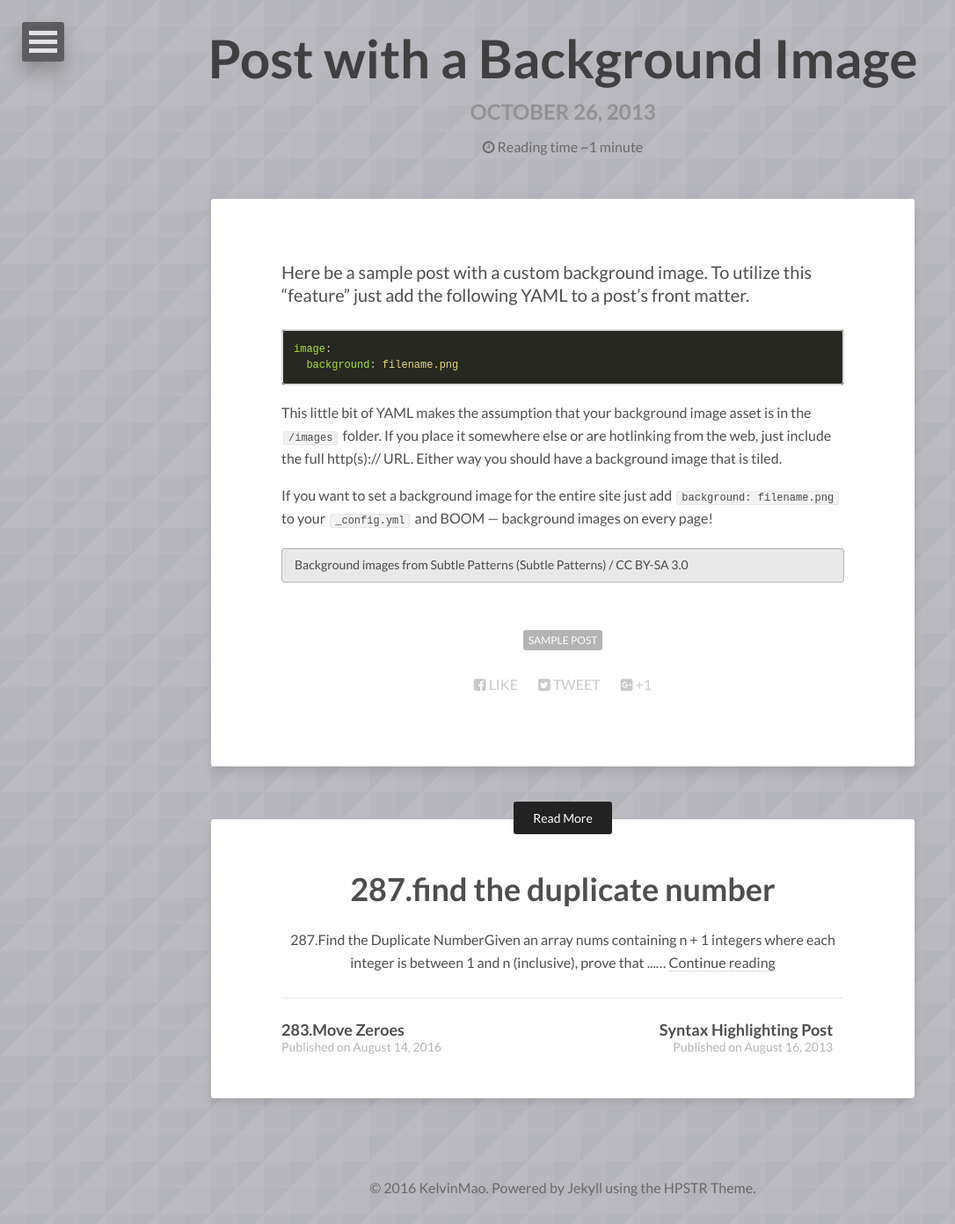
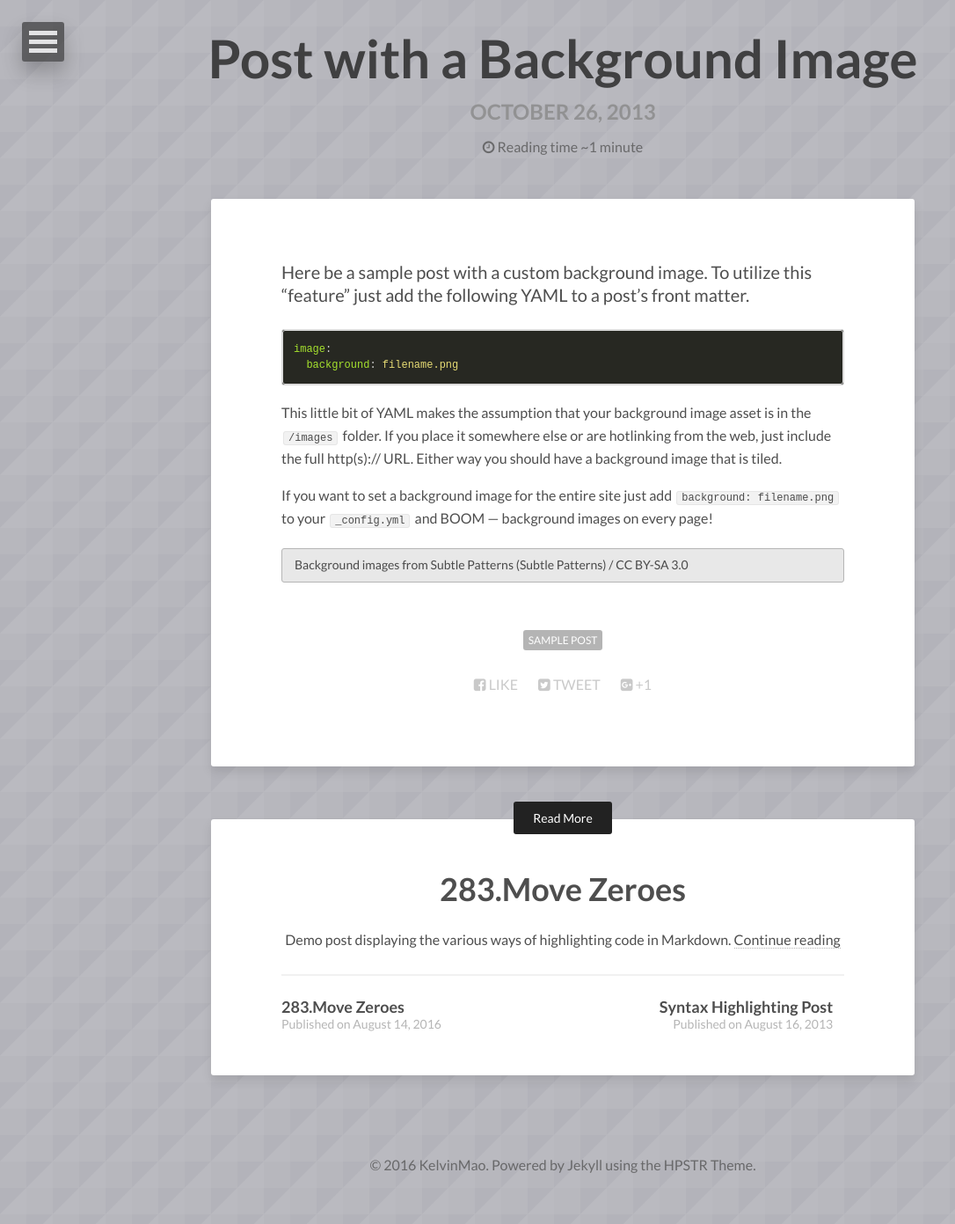
Before and after one commit to Kelvinmao/kelvinmao.github.io, a Jekyll site: the page built from _posts/2013-10-26-background-image.md, in a window 1280 px wide. Shown: the whole page at 88% size, without its empty margins (0-1086 px from the left). Built offline with Jekyll 4.4.1, drawn with Linux system fonts in a browser that asks for light colours; nearby versions of some CDN libraries; after the commit the page ends 1365 px from its top, so only the background shows below that.

Commit message:
Update 2016-08-14-287.Find the Duplicate Number.md

```diff
--- a/_posts/2016-08-14-287.Find the Duplicate Number.md
+++ b/_posts/2016-08-14-287.Find the Duplicate Number.md
@@ -1,3 +1,14 @@
+---
+layout: post
+title: 283.Move Zeroes
+description: "Demo post displaying the various ways of highlighting code in Markdown."
+modified: 2016-06-01T15:27:45-04:00
+tags: [sample post, code, highlighting]
+image:
+  feature: abstract-10.jpg
+  credit: dargadgetz
+  creditlink: http://www.dargadgetz.com/ios-7-abstract-wallpaper-pack-for-iphone-5-and-ipod-touch-retina/
+---
 287.Find the Duplicate Number
 
 Given an array nums containing n + 1 integers where each integer is between 1 and n (inclusive), prove that at least one duplicate number must exist. Assume that there is only one duplicate number, find the duplicate one.
```
